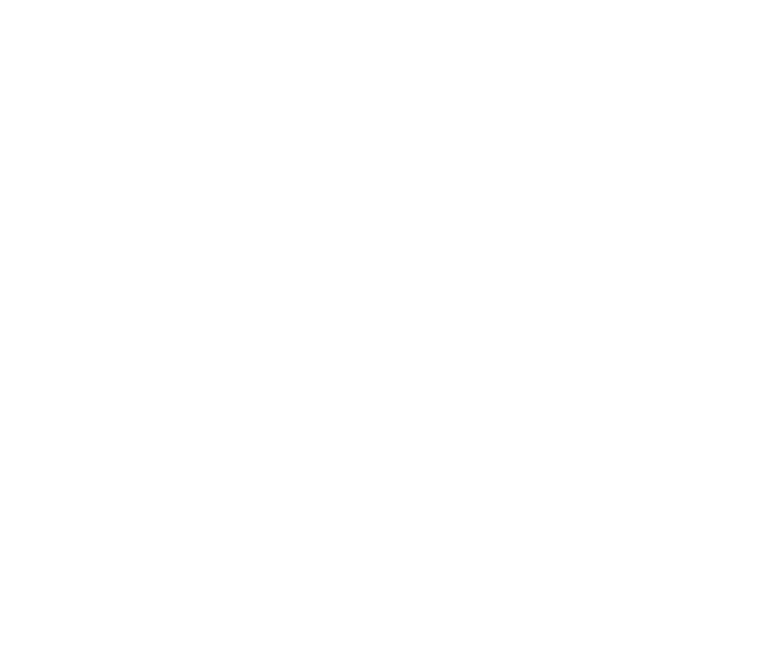
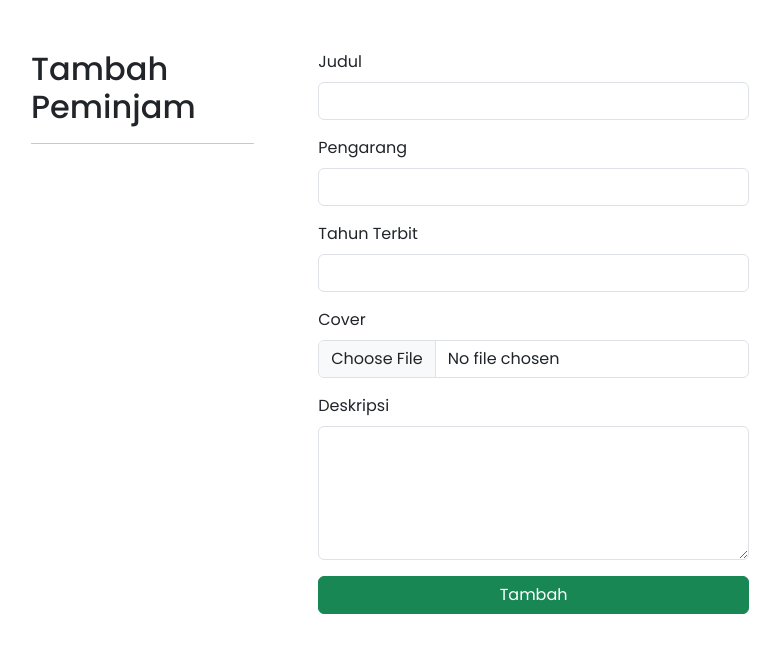
Before and after one commit to yusrilprayoga-code/Rent-Books, a Vue app: page /#/rent/add in a window 1280 px wide. Before the commit this address had no page. Shown: the top 652 px of the page, without its empty margins (194-974 px from the left). Built offline with nearby package versions, Linux system fonts and the light colour scheme.

Commit message:
Update Notification

```diff
--- a/src/router/index.js
+++ b/src/router/index.js
@@ -5,6 +5,7 @@ import BookView from "../views/BookView.vue"
 import RentView from "../views/RentView.vue"
 import AddBook from "../views/addbook.vue"
 import EditBook from "../views/EditBook.vue"
+import AddRent from '@/views/AddRent.vue'
 
 const routes = [
   {
@@ -37,6 +38,11 @@ const routes = [
     name: 'EditBook',
     component: EditBook
   },
+  {
+    path: '/rent/add',
+    name: 'AddRent',
+    component: AddRent
+  }
 
 ]
 
--- /dev/null
+++ b/src/views/AddRent.vue
@@ -0,0 +1,54 @@
+<template>
+  <div class="home">
+    <div class="row justify-content-start">
+      <div class="col-3">
+        <h2>Tambah Peminjam</h2>
+        <hr />
+      </div>
+      <div class="col-9">
+        <form class="form-input" @submit.prevent="addrent()">
+          <div class="input mb-3">
+            <label for="title" class="form-label">Judul</label>
+            <input type="text" id="title" class="form-control" v-model="title" required />
+          </div>
+          <div class="input mb-3">
+            <label for="author" class="form-label">Pengarang</label>
+            <input type="text" id="author" class="form-control" v-model="author" required />
+          </div>
+          <div class="input mb-3">
+            <label for="year" class="form-label">Tahun Terbit</label>
+            <input type="text" id="year" class="form-control" v-model="year" required />
+          </div>
+          <div class="input mb-3">
+            <label for="image" class="form-label">Cover</label>
+            <input type="file" class="form-control" id="image" @change="handleFileChange" required />
+          </div>
+          <div class="input mb-3">
+            <label for="desc" class="form-label">Deskripsi</label>
+            <textarea id="desc" class="form-control" rows="5" v-model="deskripsi" required></textarea>
+          </div>
+          <div class="input mb-3 d-grid">
+            <button type="submit" class="btn btn-success">Tambah</button>
+          </div>
+        </form>
+      </div>
+    </div>
+  </div>
+</template>
+
+<script>
+export default {
+  name: "AddRent",
+  data() {
+    return {
+      loading: false,
+      rents: [],
+    }
+  }
+
+}
+</script>
+
+<style>
+
+</style>
--- a/src/views/EditBook.vue
+++ b/src/views/EditBook.vue
@@ -89,10 +89,12 @@ export default {
                     },
                 })
                     .then(response => {
+                        alert("Buku berhasil diubah");
                         console.log("Book added successfully:", response.data);
                         this.$router.push("/books");
                     })
                     .catch(error => {
+                        alert("Gagal mengubah buku")
                         console.error("Error adding book:", error.response ? error.response.data : error.message);
                     });
             } catch (error) {
--- a/src/views/RentView.vue
+++ b/src/views/RentView.vue
@@ -1,18 +1,22 @@
 <template>
   <div class="home">
     <h2 class="text-center">Daftar Peminjaman</h2>
+    <router-link to="/rent/add" class="btn btn-outline-success ">
+      <i class="bx bx-plus"></i>
+      <span class="text">Tambah Peminjam</span>
+    </router-link>
     <RentTable />
   </div>
 </template>
 
 <script>
-import RentTable from '@/components/RentTable.vue';
+import RentTable from "@/components/RentTable.vue";
 export default {
-    name: 'RentView',
+  name: "RentView",
   components: {
-        RentTable
-    }
-}
+    RentTable,
+  },
+};
 </script>
 
 <style>
--- a/src/views/addbook.vue
+++ b/src/views/addbook.vue
@@ -72,10 +72,12 @@ const addbook = async () => {
       },
     })
       .then(response => {
+        alert("Buku berhasil ditambahkan");
         console.log("Book added successfully:", response.data);
         this.$router.push("/books");
       })
       .catch(error => {
+        alert("Gagal menambahkan buku")
         console.error("Error adding book:", error.response ? error.response.data : error.message);
       });
   } catch (error) {
```
Lines whose indentation alone changed are shown as unchanged.
